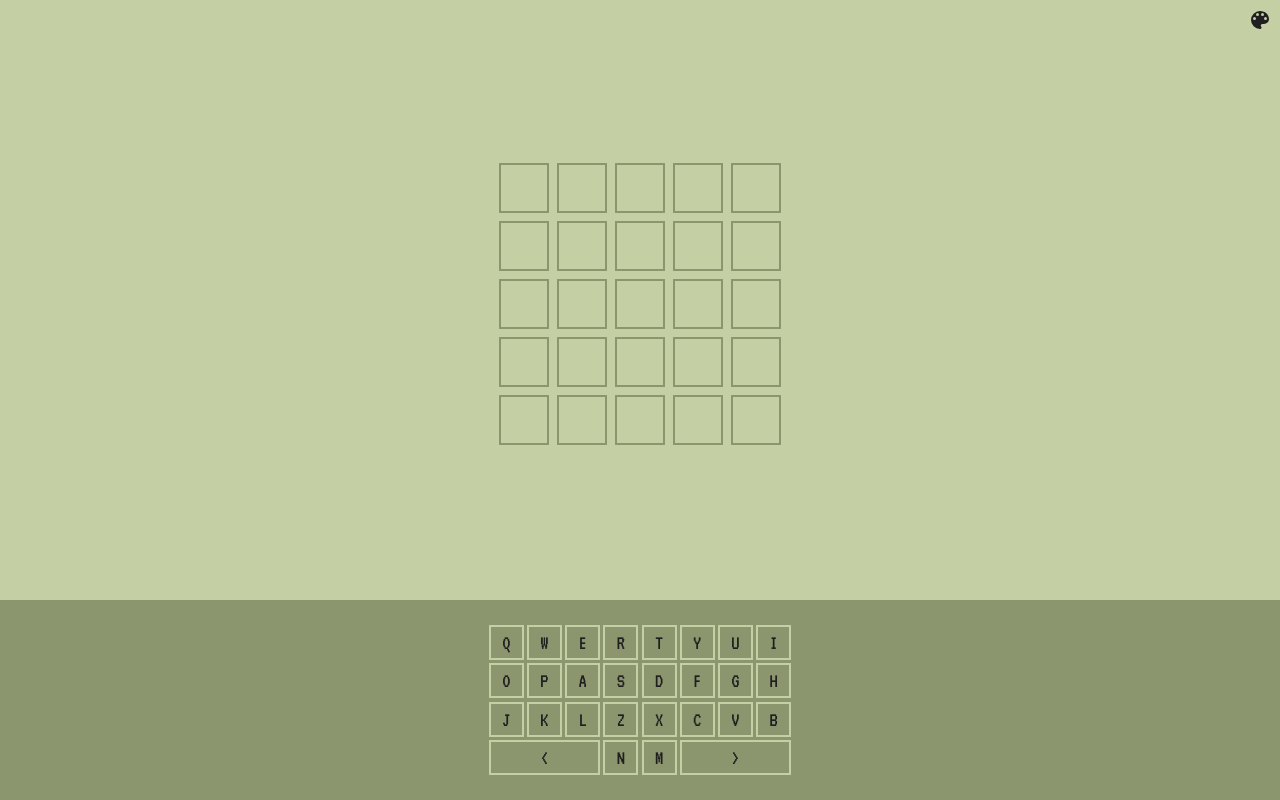
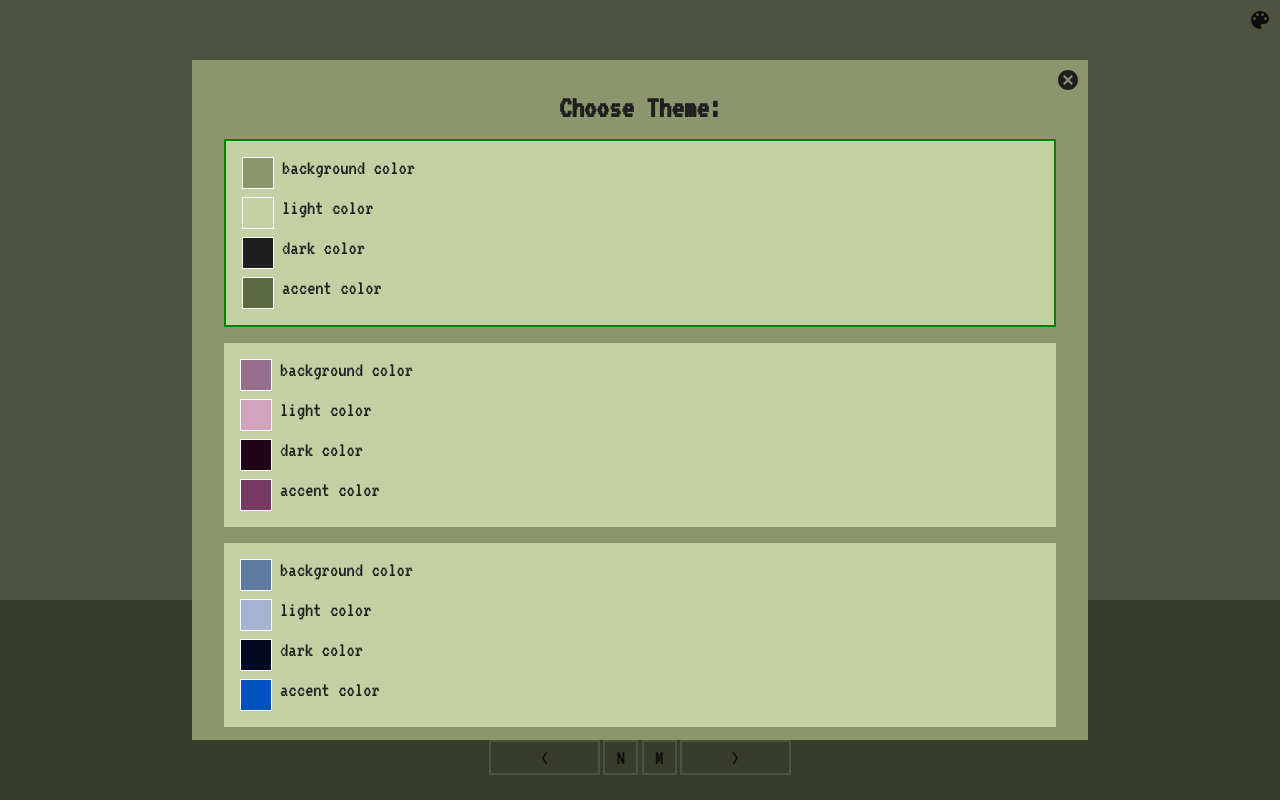
Before and after one commit to rachidelaid/WORDLE-VueJS, a Vue app: page / in a window 1280 px wide. Both pictures are taken after a click on the button "Play". Built offline with nearby package versions, Linux system fonts and the light colour scheme.

Commit message:
list all themes

```diff
--- a/src/components/ThemeModal.vue
+++ b/src/components/ThemeModal.vue
@@ -5,17 +5,88 @@
       d="M17.5,12A1.5,1.5 0 0,1 16,10.5A1.5,1.5 0 0,1 17.5,9A1.5,1.5 0 0,1 19,10.5A1.5,1.5 0 0,1 17.5,12M14.5,8A1.5,1.5 0 0,1 13,6.5A1.5,1.5 0 0,1 14.5,5A1.5,1.5 0 0,1 16,6.5A1.5,1.5 0 0,1 14.5,8M9.5,8A1.5,1.5 0 0,1 8,6.5A1.5,1.5 0 0,1 9.5,5A1.5,1.5 0 0,1 11,6.5A1.5,1.5 0 0,1 9.5,8M6.5,12A1.5,1.5 0 0,1 5,10.5A1.5,1.5 0 0,1 6.5,9A1.5,1.5 0 0,1 8,10.5A1.5,1.5 0 0,1 6.5,12M12,3A9,9 0 0,0 3,12A9,9 0 0,0 12,21A1.5,1.5 0 0,0 13.5,19.5C13.5,19.11 13.35,18.76 13.11,18.5C12.88,18.23 12.73,17.88 12.73,17.5A1.5,1.5 0 0,1 14.23,16H16A5,5 0 0,0 21,11C21,6.58 16.97,3 12,3Z"
     />
   </svg>
+  <div class="modal-wrapper">
+    <div class="modal">
+      <svg style="width: 24px; height: 24px" viewBox="0 0 24 24">
+        <path
+          fill="currentColor"
+          d="M12,2C17.53,2 22,6.47 22,12C22,17.53 17.53,22 12,22C6.47,22 2,17.53 2,12C2,6.47 6.47,2 12,2M15.59,7L12,10.59L8.41,7L7,8.41L10.59,12L7,15.59L8.41,17L12,13.41L15.59,17L17,15.59L13.41,12L17,8.41L15.59,7Z"
+        />
+      </svg>
+      <h2>Choose Theme:</h2>
+      <div
+        v-for="(theme, index) in themes"
+        :key="index"
+        :id="index"
+        :class="`${index === +selectedIndex ? 'active group' : 'group'}`"
+        @click="() => selectTheme(index)"
+      >
+        <div class="color">
+          <span :style="`background-color:${theme.bg}`"></span> background color
+        </div>
+        <div class="color">
+          <span :style="`background-color:${theme.light}`"></span> light color
+        </div>
+        <div class="color">
+          <span :style="`background-color:${theme.dark}`"></span> dark color
+        </div>
+        <div class="color">
+          <span :style="`background-color:${theme.accent}`"></span> accent color
+        </div>
+      </div>
+    </div>
+  </div>
 </template>
 
 <script>
+import { ref } from '@vue/reactivity';
 export default {
   name: 'ThemeModal',
+  setup() {
+    const selectedIndex = ref(
+      JSON.parse(localStorage.getItem('themeIndex')) || '0',
+    );
+
+    const themes = [
+      {
+        bg: '#8b966e',
+        light: '#c4d0a3',
+        dark: '#1f1f1f',
+        accent: '#5d6942',
+      },
+      {
+        bg: '#966d8c',
+        light: '#d1a3bd',
+        dark: '#210317',
+        accent: '#773863',
+      },
+      {
+        bg: '#5e7a9e',
+        light: '#a3b3d1',
+        dark: '#020a21',
+        accent: '#0052bf',
+      },
+      {
+        bg: '#9e775d',
+        light: '#e2c29c',
+        dark: '#211201',
+        accent: '#bf6200',
+      },
+    ];
+
+    const selectTheme = (id) => {
+      selectedIndex.value = id;
+      localStorage.setItem('themeIndex', id);
+    };
+
+    return { themes, selectedIndex, selectTheme };
+  },
 };
 </script>
 
 <style scoped>
 svg {
-  position: fixed;
+  position: absolute;
   right: 0.5rem;
   top: 0.5rem;
   color: var(--dark-bg);
@@ -27,4 +98,54 @@ svg:hover {
   color: var(--accent-color);
   transform: scale(1.1);
 }
+
+.modal-wrapper {
+  position: fixed;
+  top: 0;
+  left: 0;
+  width: 100vw;
+  height: 100vh;
+  display: flex;
+  justify-content: center;
+  align-items: center;
+  background-color: rgba(0, 0, 0, 0.6);
+}
+
+.modal {
+  width: 70%;
+  padding: 2rem;
+  background-color: var(--bg);
+  position: relative;
+  display: flex;
+  flex-direction: column;
+  text-align: center;
+  gap: 1rem;
+  max-height: 85vh;
+  overflow: auto;
+}
+
+.group {
+  padding: 1rem;
+  background-color: var(--light-bg);
+}
+
+.group.active {
+  border: 2px solid green;
+}
+
+.color {
+  display: flex;
+  gap: 0.5rem;
+}
+
+.color:not(:last-child) {
+  margin-bottom: 0.5rem;
+}
+
+.color span {
+  display: block;
+  width: 2rem;
+  height: 2rem;
+  border: 1px solid #fff;
+}
 </style>
```
